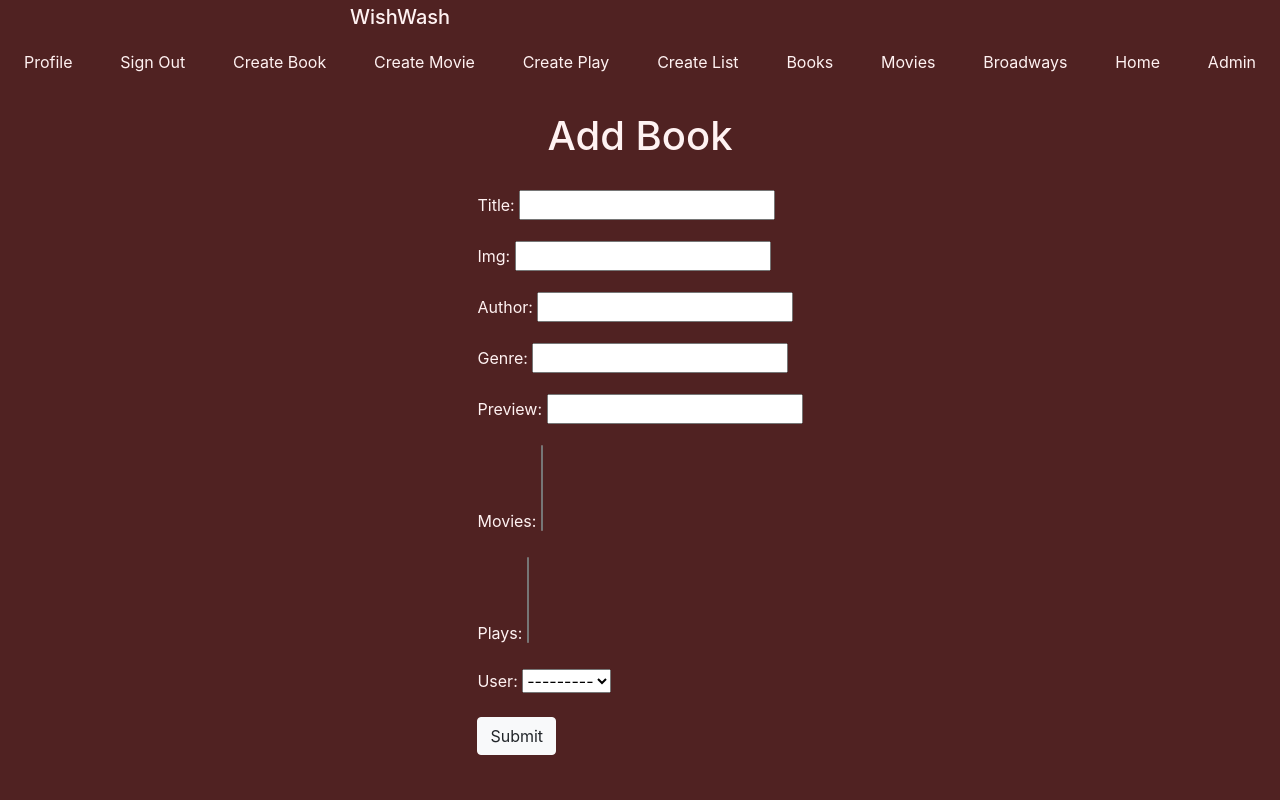
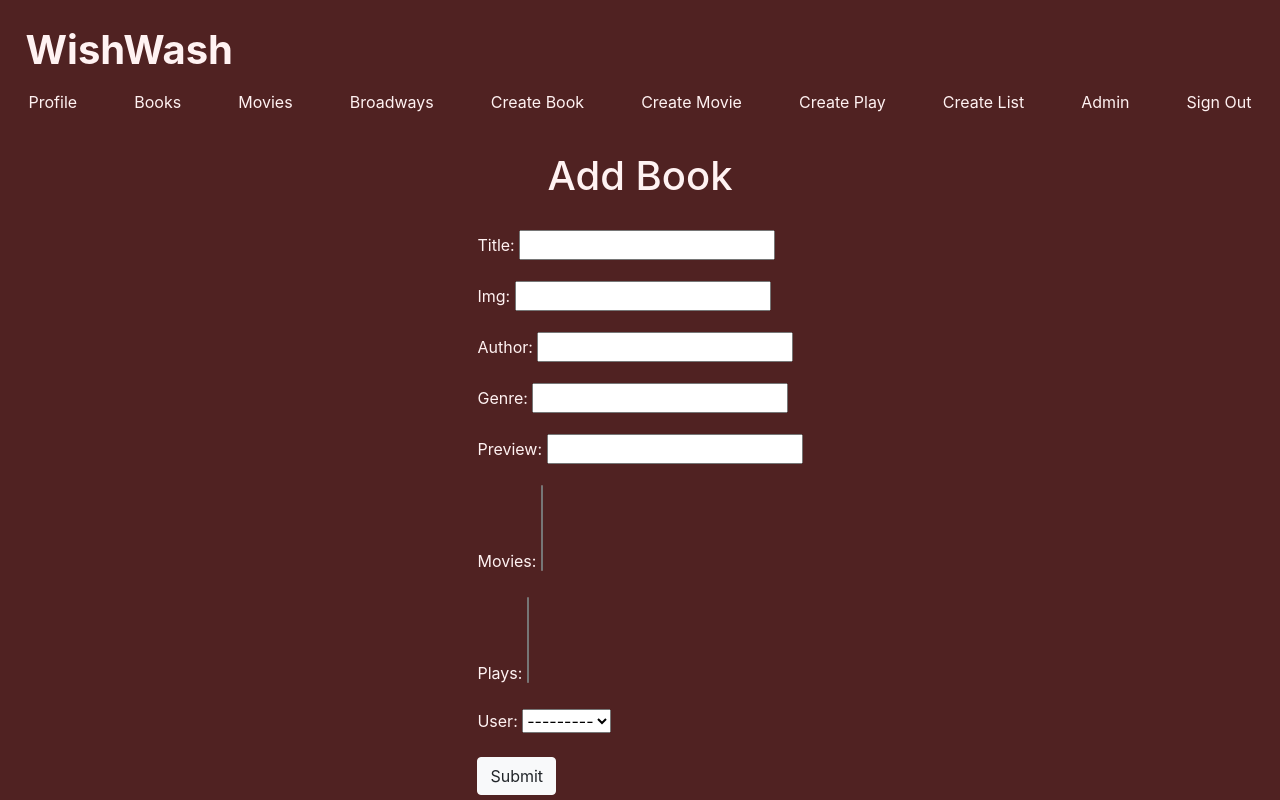
Before and after one commit to nununuam/WishWash, a Django app: page /addbook/ in a window 1280 px wide. Run offline with Django 4.2, Linux system fonts and the light colour scheme; the visitor is signed in with stand-in values (Sample User, id 1); data comes from the database, SQL or seed files in the repository; data that the repository does not hold is empty.

Commit message:
nav bar is looking good

```diff
--- a/main_app/static/styles/styles.css
+++ b/main_app/static/styles/styles.css
@@ -27,7 +27,11 @@ button {
     color: rgb(255, 242, 242);
     text-decoration: none;
  }
-
+.nav_bar h1{
+    font-weight: bold;
+    margin-left: 2%;
+    margin-top: 2%;
+}
  /* home page */
  .home h1{
      text-align:center;
--- a/main_app/templates/base.html
+++ b/main_app/templates/base.html
@@ -15,16 +15,22 @@
     </title>
   </head>
   <header>
+    {% block header %}
       <div class = nav_bar>
-      {% block header %}
-        <h5>WishWash</h5>
+          <h1><a href = '/home/'>WishWash</a></h1>
           <ul class="nav nav-pills nav-fill">
             {% if user.is_authenticated %}
               <li class="nav-item">
                 <a class="nav-link" href = '/user/{{user.username}}'>Profile</a>
               </li>
               <li class="nav-item">
-                <a class="nav-link" href="/accounts/logout/">Sign Out</a>
+                <a class="nav-link" href = '/books/'>Books</a>
+              </li>
+              <li class="nav-item">
+                <a class="nav-link" href = '/movies/'>Movies</a>
+              </li>
+              <li class="nav-item">
+                <a class="nav-link" href = '/broadways/'>Broadways</a>
               </li>
               <li class="nav-item">
                 <a class="nav-link" href= "{% url 'addbook' %}">Create Book</a>
@@ -39,17 +45,14 @@
                 <a class="nav-link" href= "{% url 'createList' %}">Create List</a>
               </li>
               <li class="nav-item">
-                <a class="nav-link" href = '/books/'>Books</a>
+                <a class="nav-link" href="/admin">Admin</a>
               </li>
               <li class="nav-item">
-                <a class="nav-link" href = '/movies/'>Movies</a>
-              </li>
-              <li class="nav-item">
-                <a class="nav-link" href = '/broadways/'>Broadways</a>
+                <a class="nav-link" href="/accounts/logout/">Sign Out</a>
               </li>
             {%else %}
               <li class="nav-item">
-              <a class="nav-link" href="{% url 'login' %}">Login</a>
+                <a class="nav-link" href="/">Home</a>
               </li>
               <li class="nav-item">
                 <a class="nav-link" href = '/books/'>Books</a>
@@ -60,16 +63,16 @@
               <li class="nav-item">
                 <a class="nav-link" href = '/broadways/'>Broadways</a>
               </li>
-            {% endif %}
               <li class="nav-item">
-              <a class="nav-link" href="/">Home</a>
+                <a class="nav-link" href="{% url 'login' %}">Login</a>
               </li>
               <li class="nav-item">
                 <a class="nav-link" href="/admin">Admin</a>
               </li>
+            {% endif %}
           </ul>
+      </div>
     {% endblock %}
-    </div>
   </header>
   <body>
     {% block content %}
```
Lines whose indentation alone changed are shown as unchanged.
